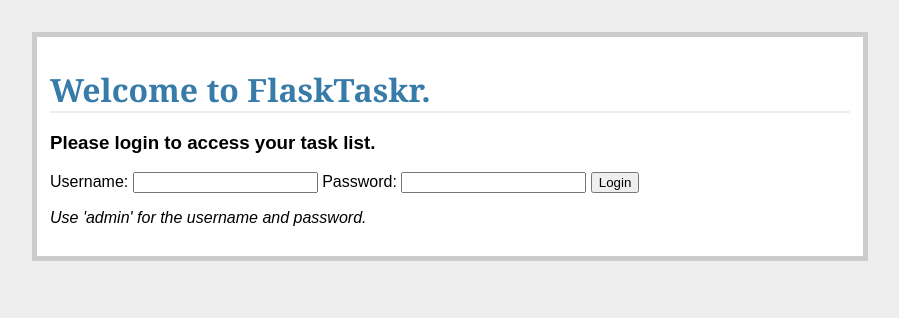
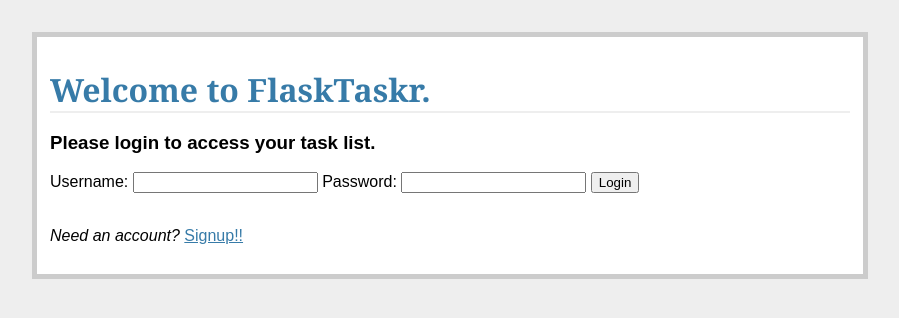
Before and after one commit to dmanier/flasktaskr, a Flask app: page / in a window 1280 px wide. Shown: the top 318 px of the page, without its empty margins (190-1089 px from the left). Run offline with Flask 2, Linux system fonts and the light colour scheme.

Commit message:
Added registration form.

```diff
--- a/templates/login.html
+++ b/templates/login.html
@@ -10,6 +10,7 @@
         <input type="submit" value="Login">
     </form>
 
-    <p><em>Use 'admin' for the username and password.</em></p>
+    <br>
 
+    <p><em>Need an account? </em><a href="/register">Signup!!</a></p>
 {% endblock %}
```
